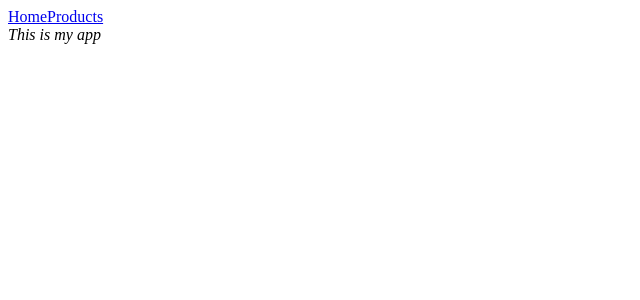
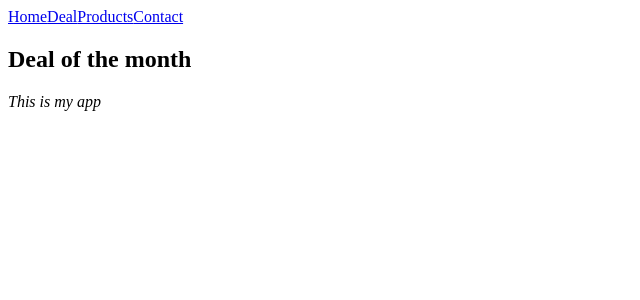
Before and after one commit to lsapundzic/b2b-store-frontend, a React (Create React App) app: page /deal in a window 1280 px wide. Shown: the top 300 px of the page, without its empty margins (0-640 px from the left). Built offline with nearby package versions, Linux system fonts and the light colour scheme.

Commit message:
All four pages have been enabled

```diff
--- a/src/App.jsx
+++ b/src/App.jsx
@@ -2,8 +2,10 @@
 import { BrowserRouter as Router, Routes, Route, Link } from "react-router-dom";
 
 // Page imports
+import Home from "./pages/Home";
+import Deal from "./pages/Deal";
 import Products from "./pages/Products";
-import Home from "./pages/Home";
+import Contact from "./pages/Deal";
 
 // Style imports
 import "./styles/App.css";
@@ -13,12 +15,16 @@ function App() {
     <Router>
       <div>
         <Link to="/">Home</Link>
+        <Link to="/deal">Deal</Link>
         <Link to="/products">Products</Link>
+        <Link to="/contact">Contact</Link>
       </div>
 
       <Routes>
         <Route path="/" element={<Home />} />
+        <Route path="/deal" element={<Deal />} />
         <Route path="/products" element={<Products />} />
+        <Route path="/contact" element={<Contact />} />
       </Routes>
 
       <div>
--- a/src/pages/Deal.jsx
+++ b/src/pages/Deal.jsx
@@ -0,0 +1,9 @@
+const Deal = () => {
+  return (
+    <div>
+      <h2>Deal of the month</h2>
+    </div>
+  );
+};
+
+export default Deal;
```
Also changed, not shown: src/pages/Contact.jsx (+9 -0 lines).
